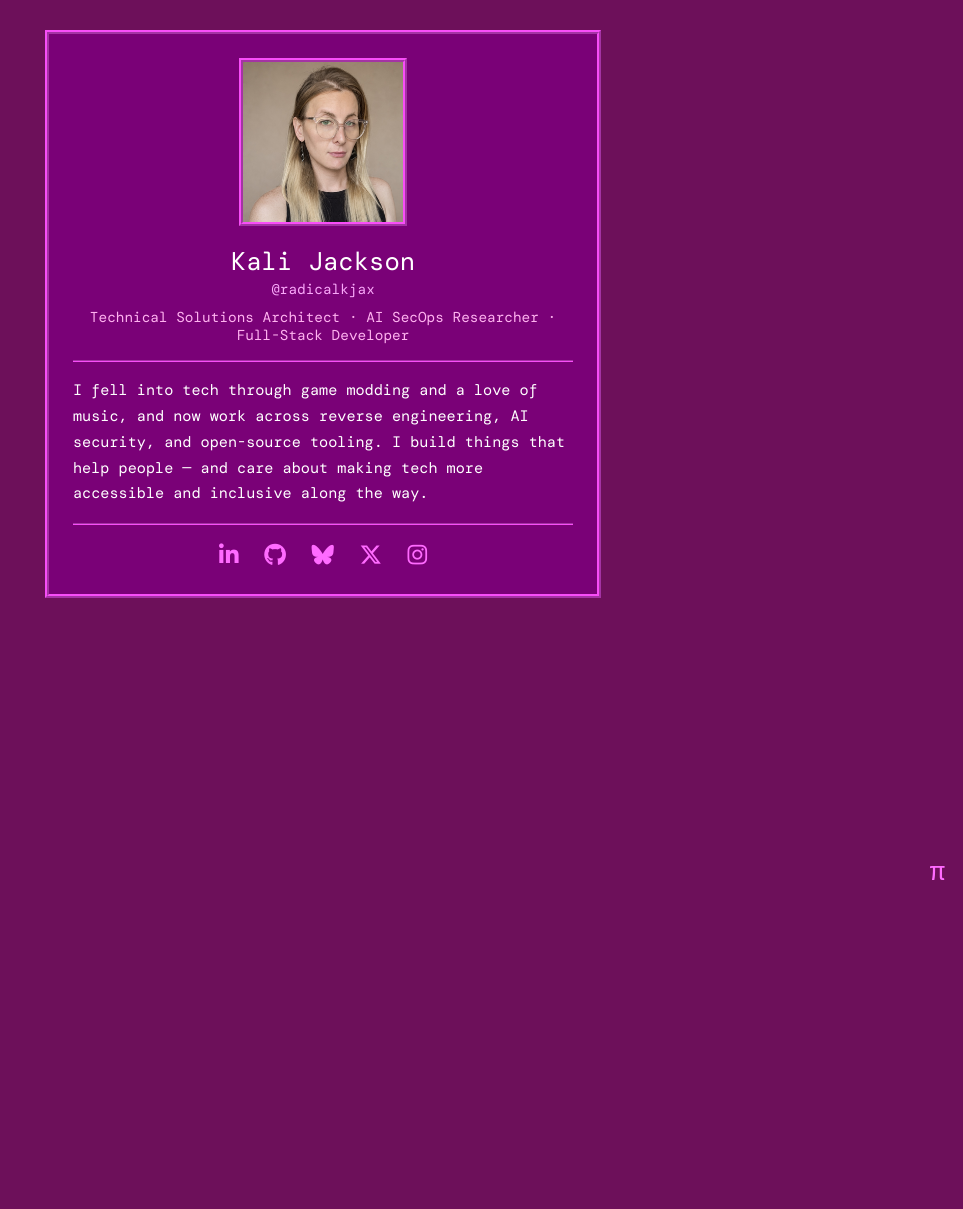
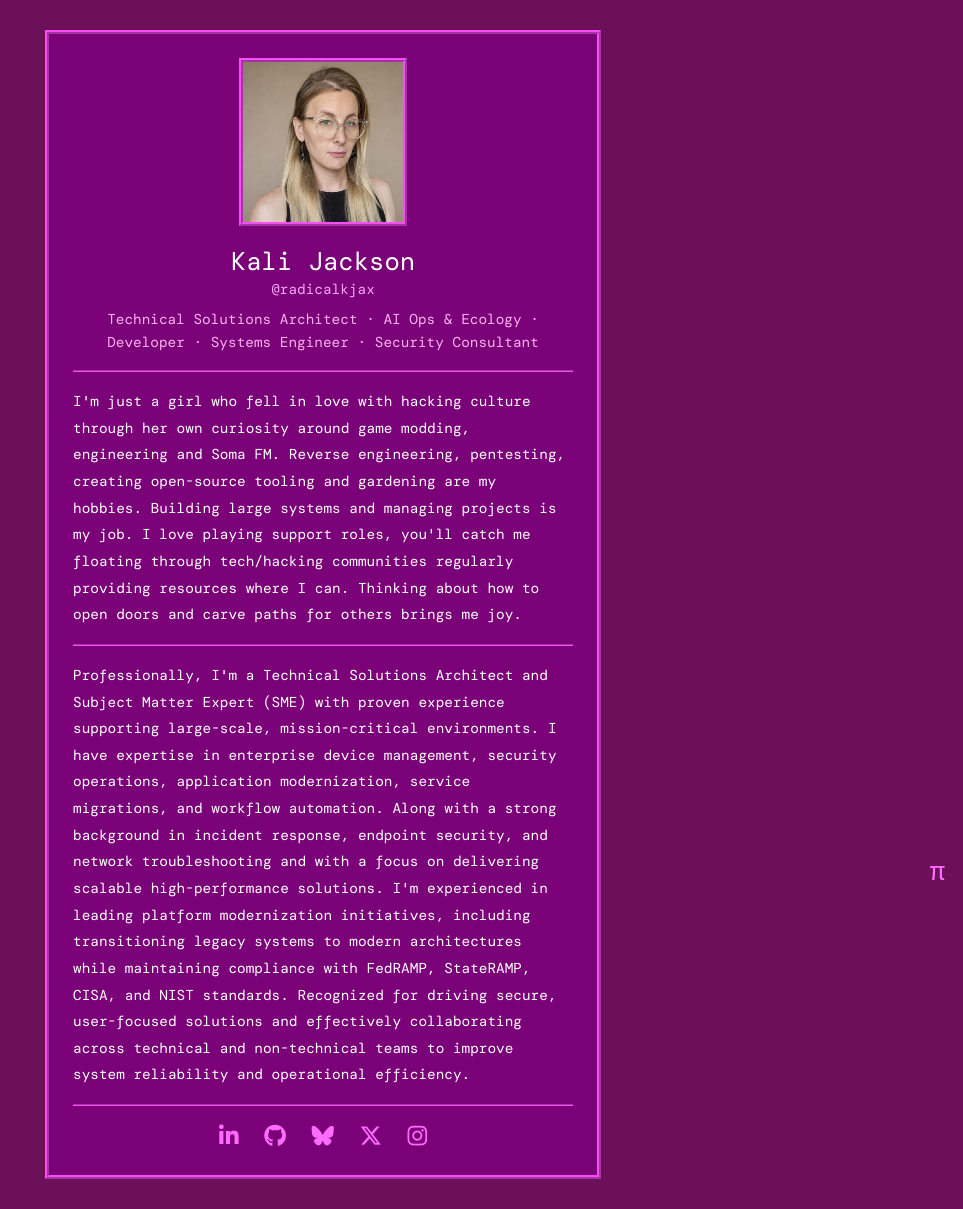
Before and after one commit to radicalkjax/blog, a Jekyll site: the page built from index.html, in a window 1280 px wide. Shown: the whole page, without its empty margins (317-1280 px from the left). Built offline with Jekyll 4.4.1, drawn with Linux system fonts in a browser that asks for light colours; nearby versions of some CDN libraries; some web fonts are replaced; before the commit the page ends 960 px from its top, so only the background shows below that.

Commit message:
Format portal bio: fix broken </p>, split personal/professional paragraphs, loosen line spacing

```diff
--- a/assets/css/portal.css
+++ b/assets/css/portal.css
@@ -45,13 +45,14 @@ body.portal {
 .card__role {
   margin: 10px 0 0;
   font-size: 0.9rem;
+  line-height: 1.6;
   color: #ffb3f0;
 }
 
 .card__bio {
   margin: 0;
-  font-size: 0.95rem;
-  line-height: 1.7;
+  font-size: 0.9rem;
+  line-height: 1.85;
   text-align: left;
 }
 
--- a/index.html
+++ b/index.html
@@ -5,12 +5,22 @@ layout: portal
     <img class="card__photo" src="{{ '/assets/images/pfp/kalipfp.png' | relative_url }}" alt="Kali Jackson" width="160" height="160">
     <h1 class="card__name">Kali Jackson</h1>
     <p class="card__handle">@radicalkjax</p>
-    <p class="card__role">Technical Solutions Architect &middot; AI SecOps Researcher &middot; Full-Stack Developer</p>
+    <p class="card__role">Technical Solutions Architect &middot; AI Ops &amp; Ecology &middot; Developer &middot; Systems Engineer &middot; Security Consultant</p>
     <hr class="card__rule">
     <p class="card__bio">
-        I fell into tech through game modding and a love of music, and now work across
-        reverse engineering, AI security, and open-source tooling. I build things that help
-        people &mdash; and care about making tech more accessible and inclusive along the way.
+        I'm just a girl who fell in love with hacking culture through her own curiosity around game modding, engineering and Soma FM.
+        Reverse engineering, pentesting, creating open-source tooling and gardening are my hobbies. Building large systems and managing projects is my job.
+        I love playing support roles, you'll catch me floating through tech/hacking communities regularly providing resources where I can.
+        Thinking about how to open doors and carve paths for others brings me joy.
+    </p>
+    <hr class="card__rule">
+    <p class="card__bio">
+        Professionally, I'm a Technical Solutions Architect and Subject Matter Expert (SME) with proven experience supporting large-scale, mission-critical environments.
+        I have expertise in enterprise device management, security operations, application modernization, service migrations, and workflow automation. Along with a strong
+        background in incident response, endpoint security, and network troubleshooting and with a focus on delivering scalable high-performance solutions.
+        I'm experienced in leading platform modernization initiatives, including transitioning legacy systems to modern architectures while maintaining
+        compliance with FedRAMP, StateRAMP, CISA, and NIST standards. Recognized for driving secure, user-focused solutions and effectively
+        collaborating across technical and non-technical teams to improve system reliability and operational efficiency.
     </p>
     <hr class="card__rule">
     <nav class="card__socials" aria-label="Social links">
```
